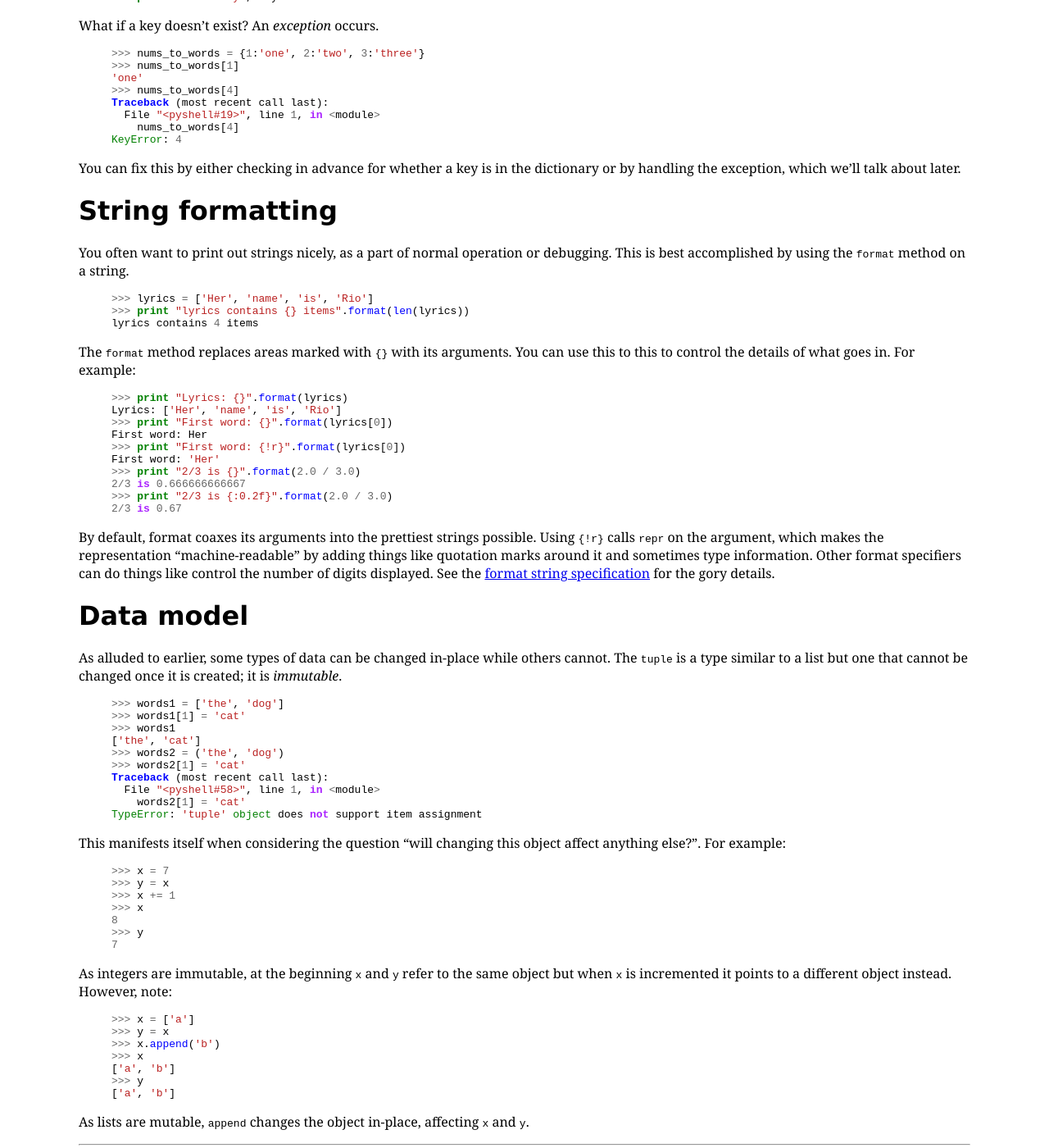
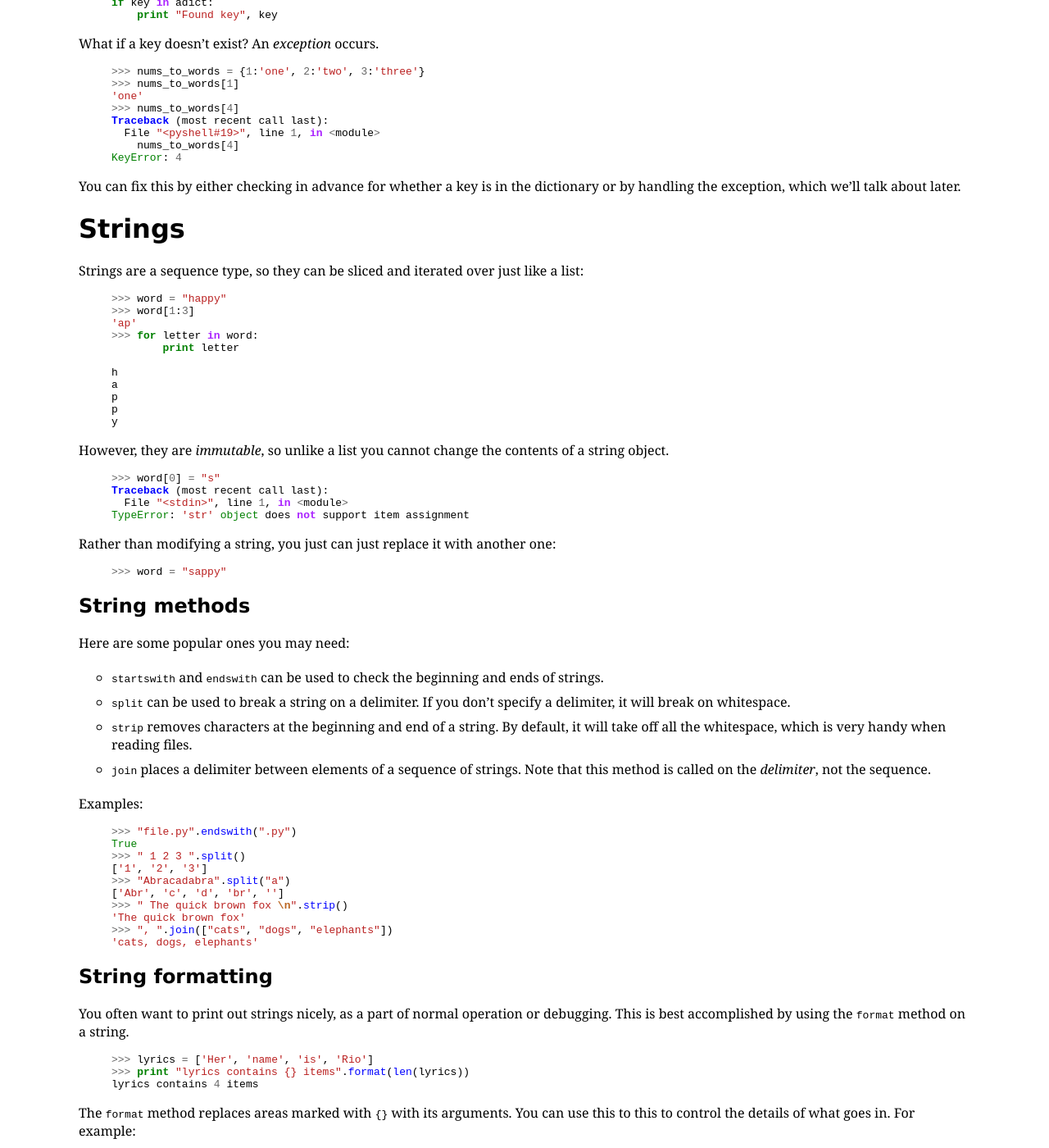
Before and after one commit to pybootcamp/pybootcamp.github.io, a Jekyll site: the page built from bootcamp/structures.md, in a window 1280 px wide and 1400 px high, scrolled down 2828 px. Shown: the whole window at 82% size. Built offline with Jekyll 4.4.1, drawn with Linux system fonts in a browser that asks for light colours; Markdown is read by kramdown in place of the engine named in the settings; comment, search, counter and statistics services are not loaded; some of the changed text lies outside the part shown.

Commit message:
Additional information on strings.

```diff
--- a/bootcamp/structures.md
+++ b/bootcamp/structures.md
@@ -193,7 +191,71 @@
 the dictionary or by handling the exception, which we'll talk about
 later.
 
-# String formatting
+# Strings
+
+Strings are a sequence type, so they can be sliced and iterated over just like a
+list:
+{% highlight python %}
+>>> word = "happy"
+>>> word[1:3]
+'ap'
+>>> for letter in word:
+        print letter
+
+h
+a
+p
+p
+y
+{% endhighlight %}
+
+However, they are _immutable_, so unlike a list you cannot change the
+contents of a string object.
+
+{% highlight python %}
+>>> word[0] = "s"
+Traceback (most recent call last):
+  File "<stdin>", line 1, in <module>
+TypeError: 'str' object does not support item assignment
+{% endhighlight %}
+
+Rather than modifying a string, you just can just replace it with
+another one:
+
+{% highlight python %}
+>>> word = "sappy"
+{% endhighlight %}
+
+## String methods
+
+Here are some popular ones you may need:
+
+* `startswith` and `endswith` can be used to check the beginning and
+ends of strings.
+* `split` can be used to break a string on a delimiter. If you don't
+specify a delimiter, it will break on whitespace.
+* `strip` removes characters at the beginning and end of a string. By
+default, it will take off all the whitespace, which is very handy when
+reading files.
+* `join` places a delimiter between elements of a sequence of
+strings. Note that this method is called on the *delimiter*, not the
+sequence.
+
+Examples:
+{% highlight python %}
+>>> "file.py".endswith(".py")
+True
+>>> " 1 2 3 ".split()
+['1', '2', '3']
+>>> "Abracadabra".split("a")
+['Abr', 'c', 'd', 'br', '']
+>>> " The quick brown fox \n".strip()
+'The quick brown fox'
+>>> ", ".join(["cats", "dogs", "elephants"])
+'cats, dogs, elephants'
+{% endhighlight %}
+
+## String formatting
 
 You often want to print out strings nicely, as a part of normal
 operation or debugging. This is best accomplished by using the
@@ -219,6 +281,17 @@
 2/3 is 0.666666666667
 >>> print "2/3 is {:0.2f}".format(2.0 / 3.0)
 2/3 is 0.67
+{% endhighlight %}
+
+You can use indices to control the order in which strings are
+interpolated (placed into the host string). If you leave them out,
+strings will be interpolated in the order given:
+
+{% highlight python %}
+>>> "{} spam! {} spam!".format("Lovely", "Wonderful")
+'Lovely spam! Wonderful spam!'
+>>> "{1} {0}! {2} {0}!".format("spam", "Lovely", "Wonderful")
+'Lovely spam! Wonderful spam!'
 {% endhighlight %}
 
 By default, format coaxes its arguments into the prettiest strings
```
Also changed, not shown: other parts of bootcamp/structures.md (+0 -2 lines).
